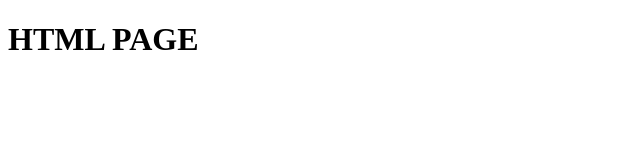
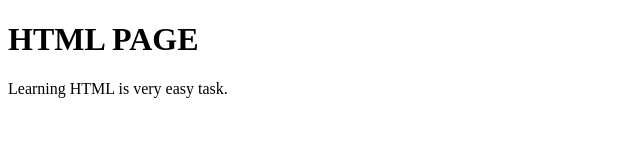
Before and after one commit to HaiderAliAbbasi/practiceBWT, a plain HTML site: page index.html in a window 1280 px wide. Shown: the whole page, without its empty margins (0-640 px from the left). Drawn offline with Linux system fonts and the light colour scheme.

Commit message:
Paragraph added

```diff
--- a/index.html
+++ b/index.html
@@ -7,5 +7,6 @@
 </head>
 <body>
     <h1>HTML PAGE</h1>
+    <p>Learning HTML is very easy task.</p>
 </body>
 </html>
```
